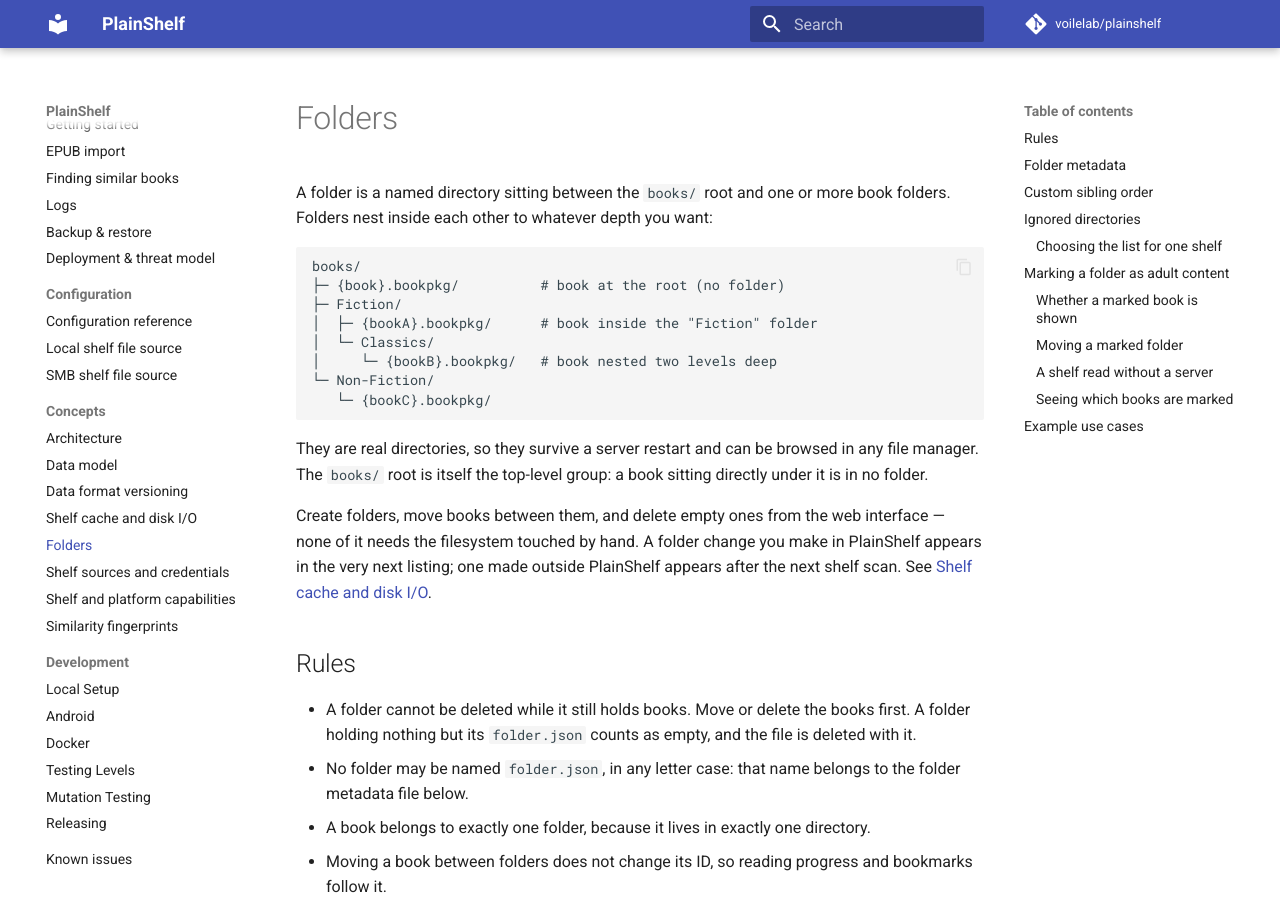
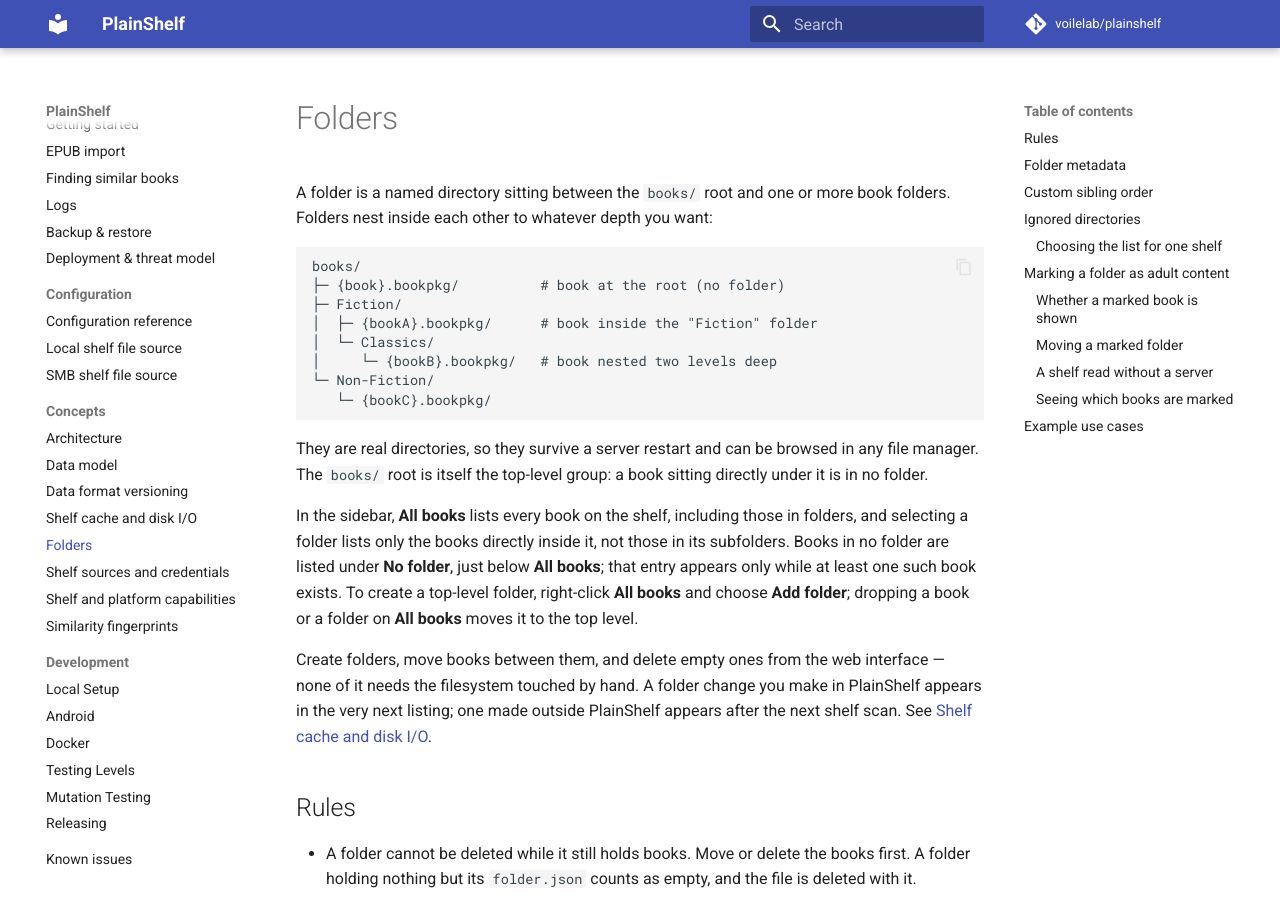
Before and after one commit to voilelab/plainshelf, an MkDocs documentation site: the page built from docs/concepts/folders.md, in a window 1280 px wide and 900 px high. Built offline with MkDocs 1.6.1 and Material for MkDocs 9.7.7, drawn with Linux system fonts in a browser that asks for light colours; comment, search, counter and statistics services are not loaded.

Commit message:
Document the sidebar's All books and No folder entries
Co-Authored-By: Claude Opus 5.5 <noreply@anthropic.com>
Claude-Session: https://claude.ai/code/session_01DdNHJ4bsRZHHU9vipACqKw

```diff
--- a/docs/concepts/folders.md
+++ b/docs/concepts/folders.md
@@ -17,6 +17,14 @@ books/
 They are real directories, so they survive a server restart and can be browsed
 in any file manager. The `books/` root is itself the top-level group: a book
 sitting directly under it is in no folder.
+
+In the sidebar, **All books** lists every book on the shelf, including those in
+folders, and selecting a folder lists only the books directly inside it, not
+those in its subfolders. Books in no folder are listed under **No folder**, just
+below **All books**; that entry appears only while at least one such book
+exists. To create a top-level folder, right-click **All books** and choose
+**Add folder**; dropping a book or a folder on **All books** moves it to the top
+level.
 
 Create folders, move books between them, and delete empty ones from the web
 interface — none of it needs the filesystem touched by hand. A folder change you
```
